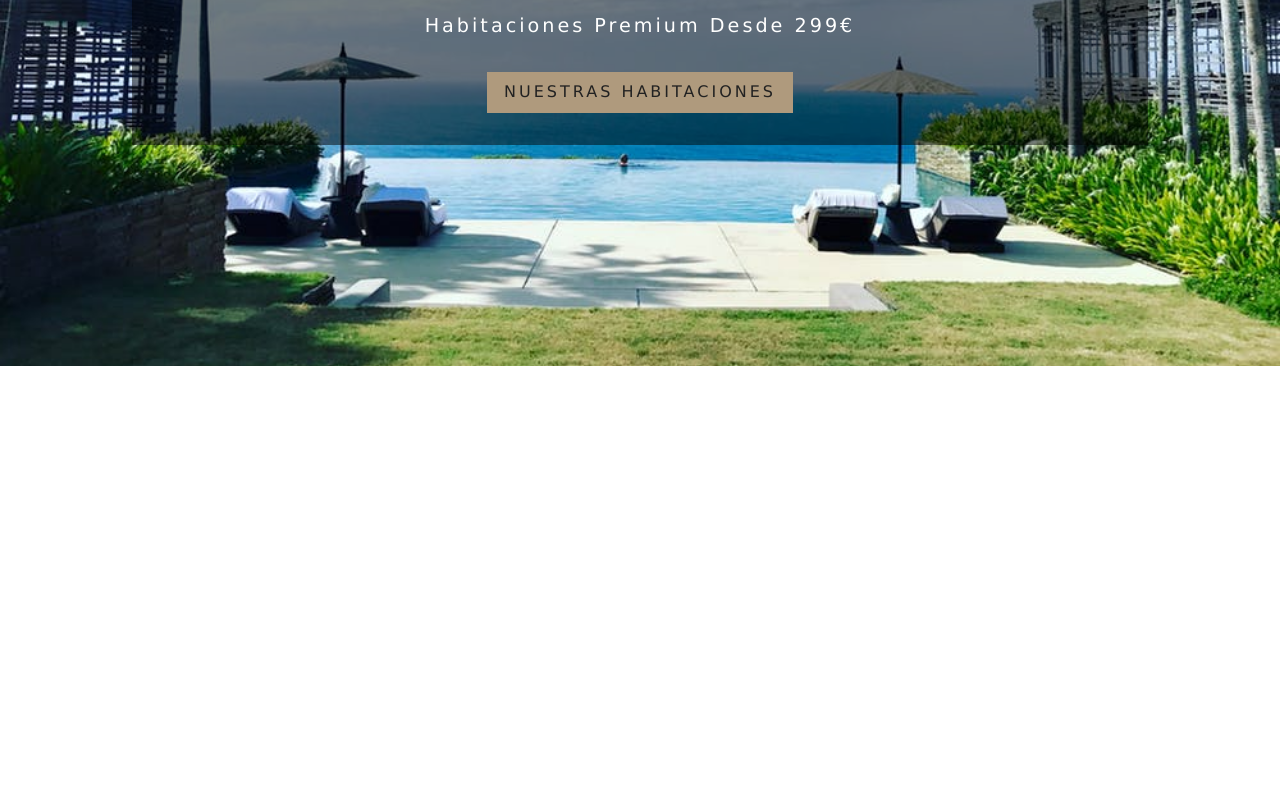
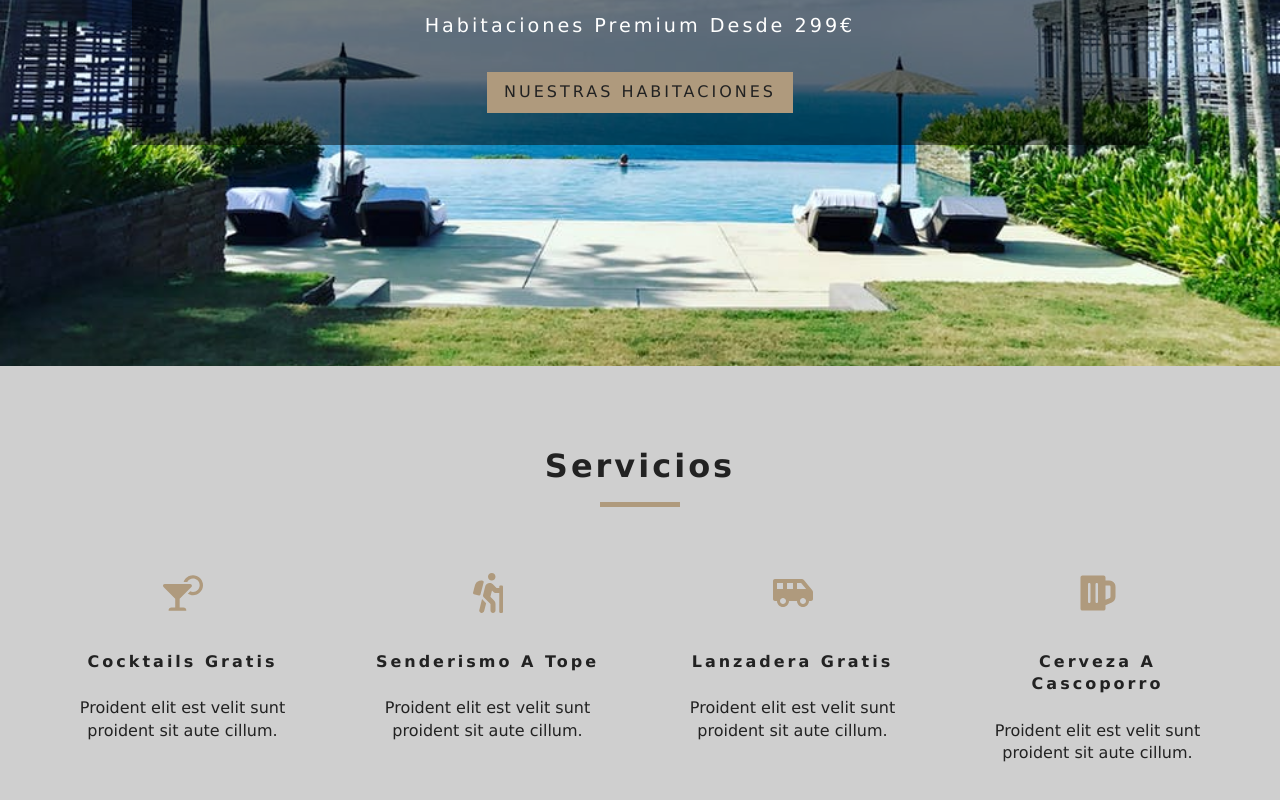
Before and after one commit to IvanMorenoValdes/HotelReactPractice, a React (Create React App) app: page / in a window 1280 px wide. Shown: the part 434-1234 px from the top of the page. Before the commit the page ends 800 px from the top, so only its background shows below. Built offline with nearby package versions, Linux system fonts and the light colour scheme.

Commit message:
Añadida sección "Servicios"

```diff
--- a/src/App.css
+++ b/src/App.css
@@ -252,6 +252,7 @@
   margin-bottom: 1.5rem;
 }
 .services h6 {
+  text-transform: capitalize;
   letter-spacing: var(--mainSpacing);
 }
 .services p {
--- a/src/Pages/Home.js
+++ b/src/Pages/Home.js
@@ -2,9 +2,11 @@
 import Hero from '../components/Hero'
 import Banner from '../components/Banner'
 import {Link} from 'react-router-dom'
+import Services from '../components/Services'
 
 export const Home = () => {
     return (
+        <>
             <Hero>
             <Banner title="Habitaciones lujosas" subtitle="Habitaciones premium desde 299€">
                 <Link to="/rooms" className="btn-primary">
@@ -14,5 +16,7 @@
             </Banner>
 
             </Hero>
+            <Services/>
+        </>
     )
 }
--- a/src/Pages/Room.js
+++ b/src/Pages/Room.js
@@ -9,7 +9,9 @@
             <Banner title='Nuestras habitaciones'>
                 <Link to="/" className="btn-primary">
                     Volver a home
+
                 </Link>
+
             </Banner>
         </Hero>
     )
--- /dev/null
+++ b/src/components/Services.js
@@ -0,0 +1,48 @@
+import React, { Component } from 'react'
+import Title from './Title'
+import { FaCocktail, FaHiking, FaShuttleVan, FaBeer } from 'react-icons/fa'
+
+export default class Services extends Component {
+    state = {
+        services: [
+            {
+                icon: <FaCocktail />,
+                title: "Cocktails gratis",
+                info: "Proident elit est velit sunt proident sit aute cillum."
+            },
+            {
+                icon: <FaHiking />,
+                title: "Senderismo a tope",
+                info: "Proident elit est velit sunt proident sit aute cillum."
+            },
+            {
+                icon: <FaShuttleVan />,
+                title: "Lanzadera gratis",
+                info: "Proident elit est velit sunt proident sit aute cillum."
+            },
+            {
+                icon: <FaBeer />,
+                title: "Cerveza a cascoporro",
+                info: "Proident elit est velit sunt proident sit aute cillum."
+            }
+        ]
+    }
+    render() {
+        return (
+            <section className="services">
+                <Title title="Servicios"></Title>
+                <div className="services-center">
+                    {this.state.services.map((item, index) => {
+                        return (
+                            <article key={index} className="service">
+                                <span>{item.icon}</span>
+                                <h6>{item.title}</h6>
+                                <p>{item.info}</p>
+                            </article>
+                        )
+                    })}
+                </div>
+            </section>
+        )
+    }
+}
--- /dev/null
+++ b/src/components/Title.js
@@ -0,0 +1,11 @@
+import React from 'react'
+
+export default function Title({title}) {
+    return (
+        <div className="section-title">
+            <h4>{title}</h4>
+            <div/>
+        </div>
+
+    )
+}
```
Lines whose indentation alone changed are shown as unchanged.
